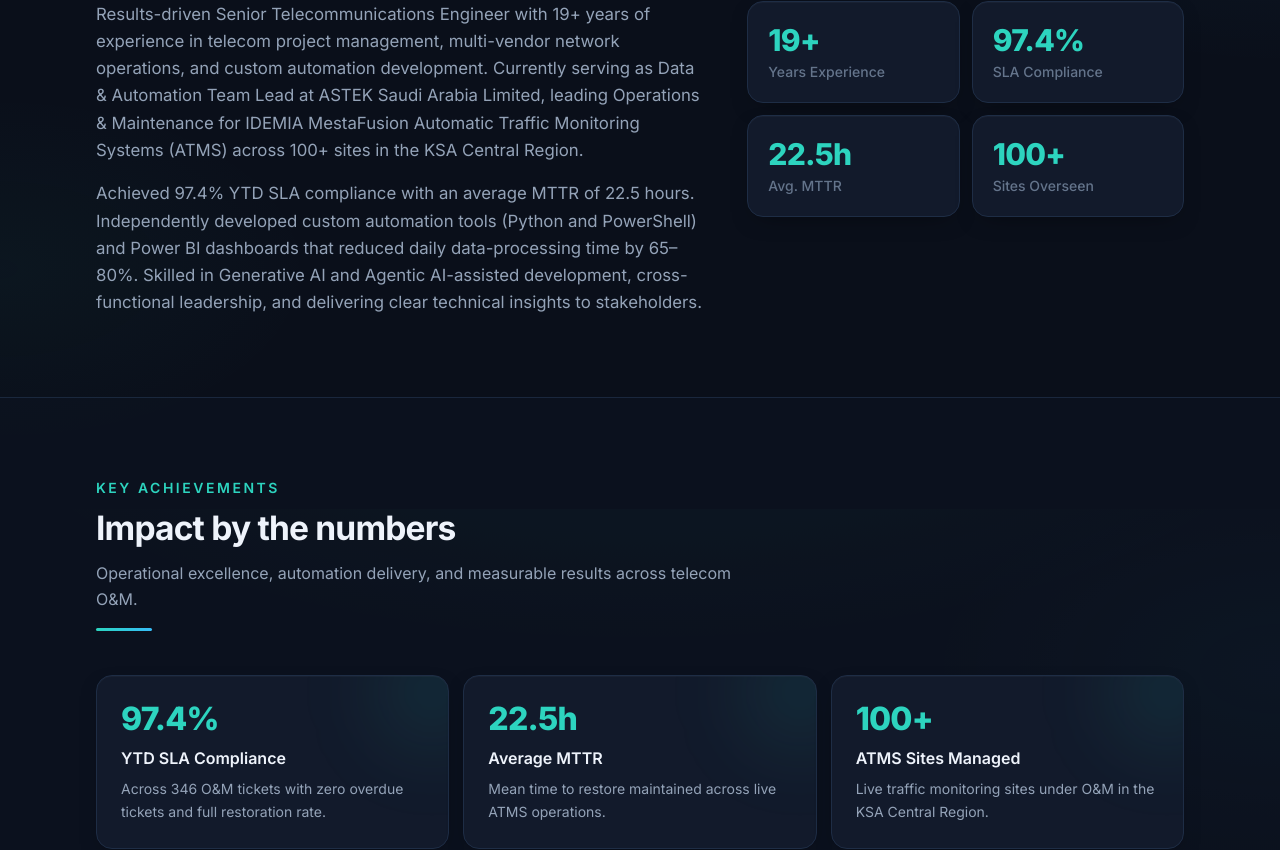
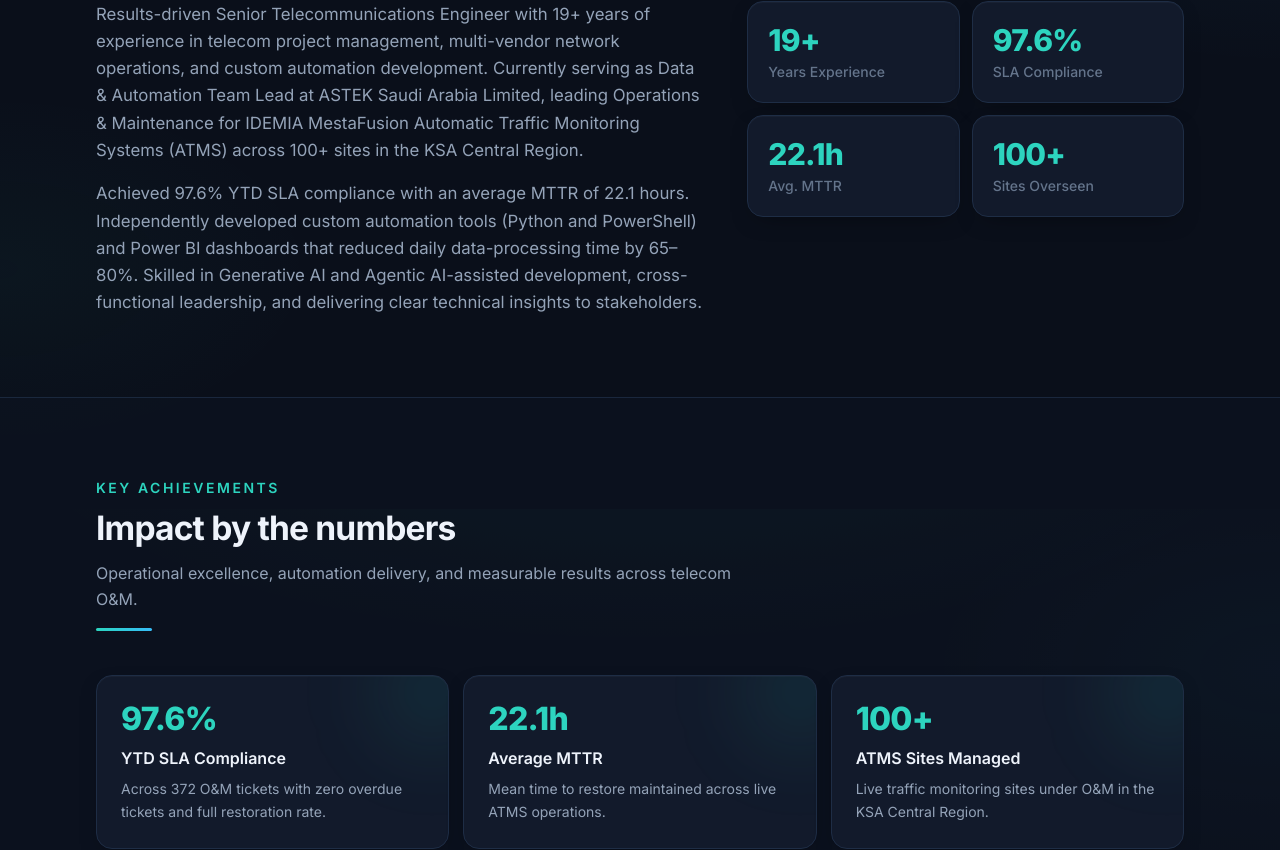
Before and after one commit to romeodavidjr/romeo-david-portfolio, a Next.js app: page / in a window 1280 px wide. Shown: the part 1091-1941 px from the top of the page. Built offline with nearby package versions, Linux system fonts and the light colour scheme.

Commit message:
Month-end KPI update: tickets 372, SLA 97.6%, MTTR 22.1h
Update portfolio.ts and CV (Word + PDF) with approved Phase B numbers.
Overdue remains zero; restoration remains 100%.

```diff
--- a/src/data/portfolio.ts
+++ b/src/data/portfolio.ts
@@ -19,12 +19,12 @@ export const siteConfig = {
 export const about = {
   paragraphs: [
     "Results-driven Senior Telecommunications Engineer with 19+ years of experience in telecom project management, multi-vendor network operations, and custom automation development. Currently serving as Data & Automation Team Lead at ASTEK Saudi Arabia Limited, leading Operations & Maintenance for IDEMIA MestaFusion Automatic Traffic Monitoring Systems (ATMS) across 100+ sites in the KSA Central Region.",
-    "Achieved 97.4% YTD SLA compliance with an average MTTR of 22.5 hours. Independently developed custom automation tools (Python and PowerShell) and Power BI dashboards that reduced daily data-processing time by 65–80%. Skilled in Generative AI and Agentic AI-assisted development, cross-functional leadership, and delivering clear technical insights to stakeholders.",
+    "Achieved 97.6% YTD SLA compliance with an average MTTR of 22.1 hours. Independently developed custom automation tools (Python and PowerShell) and Power BI dashboards that reduced daily data-processing time by 65–80%. Skilled in Generative AI and Agentic AI-assisted development, cross-functional leadership, and delivering clear technical insights to stakeholders.",
   ],
   highlights: [
     { label: "Years Experience", value: "19+" },
-    { label: "SLA Compliance", value: "97.4%" },
-    { label: "Avg. MTTR", value: "22.5h" },
+    { label: "SLA Compliance", value: "97.6%" },
+    { label: "Avg. MTTR", value: "22.1h" },
     { label: "Sites Overseen", value: "100+" },
   ],
 };
@@ -38,13 +38,13 @@ export type Achievement = {
 
 export const achievements: Achievement[] = [
   {
-    value: "97.4%",
+    value: "97.6%",
     label: "YTD SLA Compliance",
-    description: "Across 346 O&M tickets with zero overdue tickets and full restoration rate.",
+    description: "Across 372 O&M tickets with zero overdue tickets and full restoration rate.",
     emphasis: "metric",
   },
   {
-    value: "22.5h",
+    value: "22.1h",
     label: "Average MTTR",
     description: "Mean time to restore maintained across live ATMS operations.",
     emphasis: "metric",
@@ -95,7 +95,7 @@ export const experience: ExperienceItem[] = [
     location: "Riyadh, KSA",
     bullets: [
       "Lead O&M for IDEMIA MestaFusion ATMS across the KSA Central Region, overseeing technical support and cross-regional collaboration for 100+ live traffic monitoring sites.",
-      "Achieved 97.4% YTD SLA compliance across 346 O&M tickets with zero overdue tickets and 100% restoration rate; maintained an average MTTR of 22.5 hours.",
+      "Achieved 97.6% YTD SLA compliance across 372 O&M tickets with zero overdue tickets and 100% restoration rate; maintained an average MTTR of 22.1 hours.",
       "Independently developed and deployed four custom automation tools that transformed daily ATMS operations.",
       "Built interactive Power BI dashboards visualizing traffic data, hourly trends, and site performance, enabling 65–80% faster reporting and decision-making.",
       "Led site surveys, audits, new site installations, and pre-rollout firmware/patch testing (providing feedback to IDEMIA France).",
```
Also changed, not shown: 2 other files (tests, documents, lock files or other folders).
